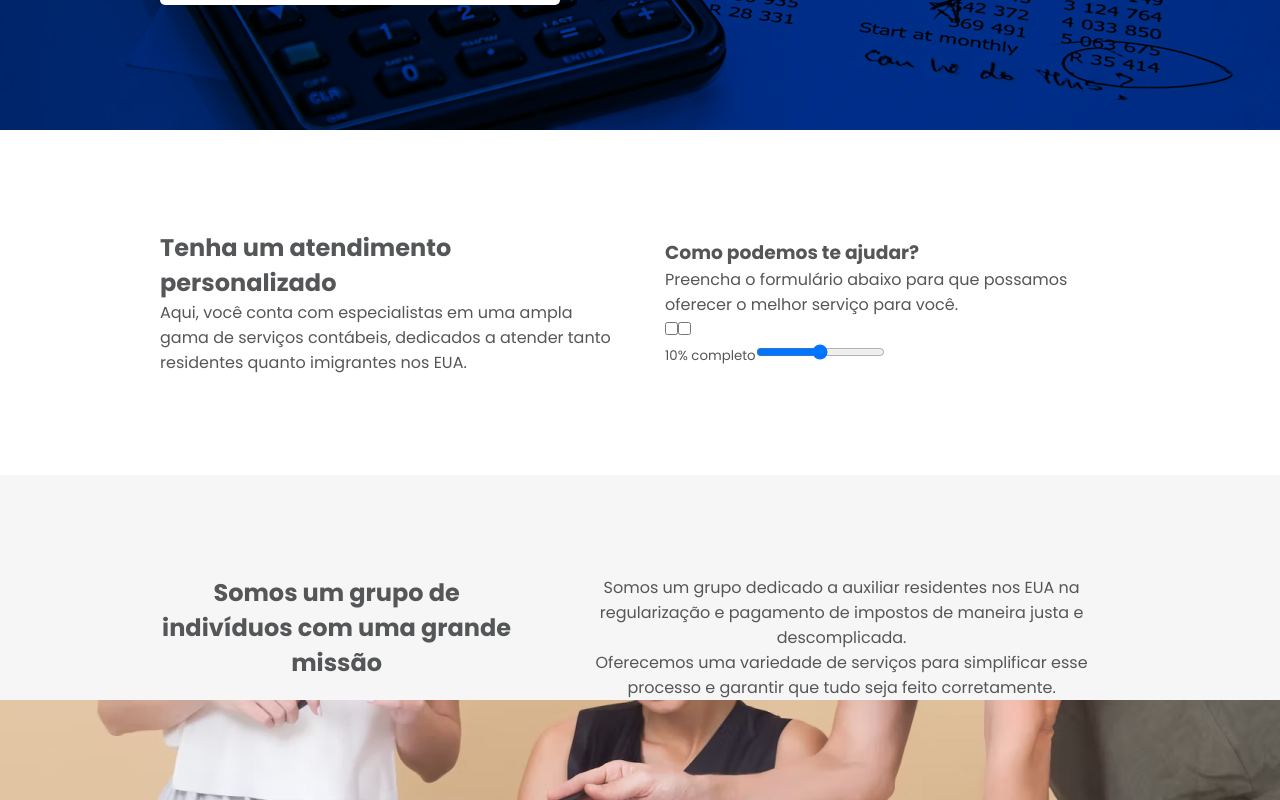
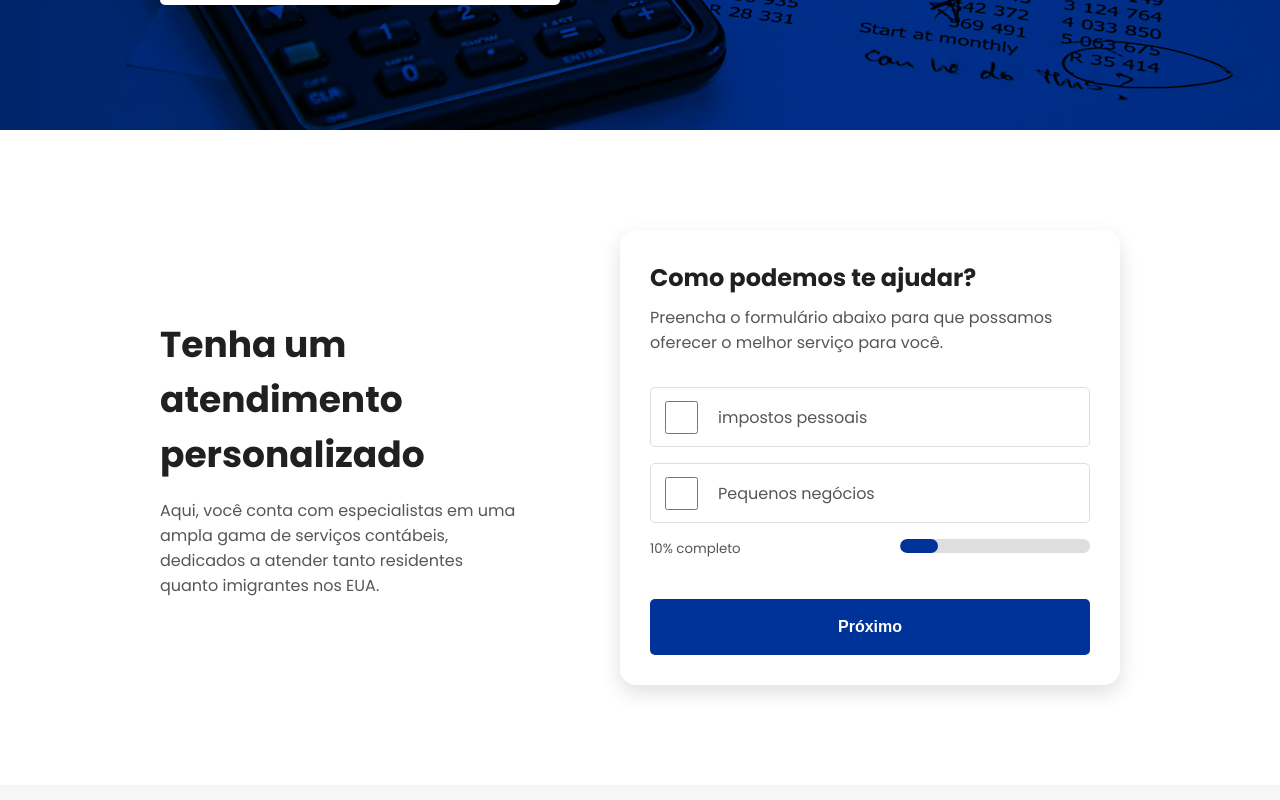
Before and after one commit to ricardobelfort/eagle-tax-website, an Angular app: page /home in a window 1280 px wide. Shown: the part 460-1260 px from the top of the page. Built offline with nearby package versions, Linux system fonts and the light colour scheme.

Commit message:
feat: estilizando seção de service form

```diff
--- a/src/app/pages/home/home.component.css
+++ b/src/app/pages/home/home.component.css
@@ -61,17 +61,112 @@
   flex-direction: column;
 }
 
-.service {
+.service-form {
   width: 960px;
   margin: 0 auto;
   padding: 100px 0;
   display: flex;
   align-items: center;
-  gap: 50px;
+  gap: 100px;
 }
 
-.service article {
+.service-form .left,
+.service-form .right {
   flex: 1;
+}
+
+.service-form .left h2 {
+  font-size: 36px;
+  color: var(--tx-bold);
+  margin-bottom: 16px;
+}
+
+.service-form .right {
+  width: 500px;
+  padding: 30px;
+  background-color: var(--white-color);
+  border-radius: 16px;
+  box-shadow: 0 8px 20px 0 rgba(0, 0, 0, 0.125);
+  -moz-box-shadow: 0 8px 20px 0 rgba(0, 0, 0, 0.125);
+  -webkit-box-shadow: 0 8px 20px 0 rgba(0, 0, 0, 0.125);
+}
+
+.service-form .right header {
+  display: flex;
+  flex-direction: column;
+  gap: 10px;
+  margin-bottom: 32px;
+}
+
+.service-form .right header h3 {
+  font-size: 24px;
+  color: var(--tx-bold);
+}
+
+.service-form .right .custom-form {
+  display: flex;
+  flex-direction: column;
+  gap: 16px;
+}
+
+.service-form .right .custom-form label {
+  width: 440px;
+  height: 60px;
+  border-radius: 5px;
+  padding: 14px;
+  border: 1px solid var(--inp-border);
+  background: var(--white-color);
+  display: flex;
+  align-items: center;
+}
+
+.service-form .right .custom-form label input[type="checkbox"] {
+  width: 33px;
+  height: 33px;
+  border-radius: 3px;
+  border: 1.5px solid var(--tx-color);
+  margin-right: 20px;
+}
+
+.service-form .right .custom-form label input[type="checkbox"] {
+  accent-color: var(--inp-checked);
+}
+
+.service-form .right .custom-form .status {
+  display: flex;
+  justify-content: space-between;
+  margin-bottom: 24px;
+}
+
+.service-form .right .custom-form .status progress {
+  width: 190px;
+  height: 14px;
+  border-radius: 30px;
+  background-color: #dedede;
+  overflow: hidden;
+}
+
+/* WebKit browsers (Chrome, Safari) */
+.service-form .right .custom-form .status progress::-webkit-progress-bar {
+  background-color: #dedede;
+  border-radius: 30px;
+}
+
+.service-form .right .custom-form .status progress::-webkit-progress-value {
+  background-color: #003399;
+  border-radius: 30px;
+}
+
+/* Firefox */
+.service-form .right .custom-form .status progress::-moz-progress-bar {
+  background-color: #003399;
+  border-radius: 30px;
+}
+
+/* Internet Explorer */
+.service-form .right .custom-form .status progress::-ms-fill {
+  background-color: #003399;
+  border-radius: 30px;
 }
 
 .group {
@@ -215,7 +310,8 @@
   color: var(--tx-color);
 }
 
-.contact-form form button {
+.contact-form form button,
+.service-form .right .custom-form button {
   width: 100%;
   height: 56px;
   border: 0;
@@ -228,7 +324,8 @@
   transition: all 0.2s ease;
 }
 
-.contact-form form button:hover {
+.contact-form form button:hover,
+.service-form .right .custom-form button:hover {
   background-color: var(--primary-hover);
   color: var(--white-color);
 }
--- a/src/app/pages/home/home.component.html
+++ b/src/app/pages/home/home.component.html
@@ -11,8 +11,8 @@
 </section>
 
 <main class="main-content">
-  <section class="service">
-    <article>
+  <section class="service-form">
+    <article class="left">
       <h2>Tenha um atendimento personalizado</h2>
       <p>
         Aqui, você conta com especialistas em uma ampla gama de serviços
@@ -20,23 +20,29 @@
         EUA.
       </p>
     </article>
-    <article>
-      <h3>Como podemos te ajudar?</h3>
-      <p>
-        Preencha o formulário abaixo para que possamos oferecer o melhor serviço
-        para você.
-      </p>
-      <form>
+    <article class="right">
+      <header>
+        <h3>Como podemos te ajudar?</h3>
+        <p>
+          Preencha o formulário abaixo para que possamos oferecer o melhor
+          serviço para você.
+        </p>
+      </header>
+
+      <form class="custom-form">
         <label for="impostosPessoais">
-          <input type="checkbox" name="impostosPessoais" id="ck1" />
+          <input type="checkbox" name="impostosPessoais" id="1" />
+          impostos pessoais
         </label>
         <label for="pequenosNegocios">
-          <input type="checkbox" name="pequenosNegocios" id="ck2" />
+          <input type="checkbox" name="pequenosNegocios" id="2" />
+          Pequenos negócios
         </label>
-        <div class="steps">
+        <div class="status">
           <small>10% completo</small>
-          <input type="range" name="progress" id="progress" />
+          <progress id="file" value="20" max="100"></progress>
         </div>
+        <button type="submit">Próximo</button>
       </form>
     </article>
   </section>
--- a/src/styles.css
+++ b/src/styles.css
@@ -52,7 +52,9 @@ body {
   --white-color: #fff;
   --white-hover: #eaeaea;
   --tx-color: #555658;
+  --tx-bold: #202020;
   --inp-border: #dedede;
+  --inp-checked: #639e74;
 }
 
 ul {
```
